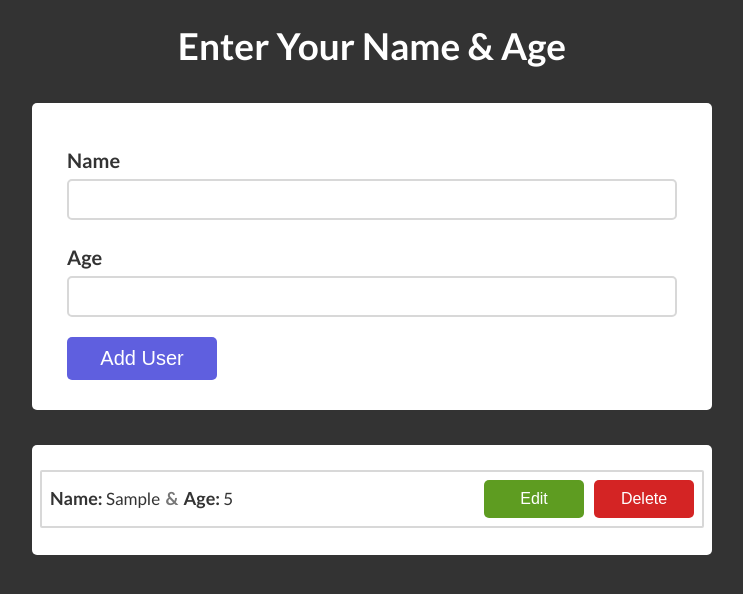
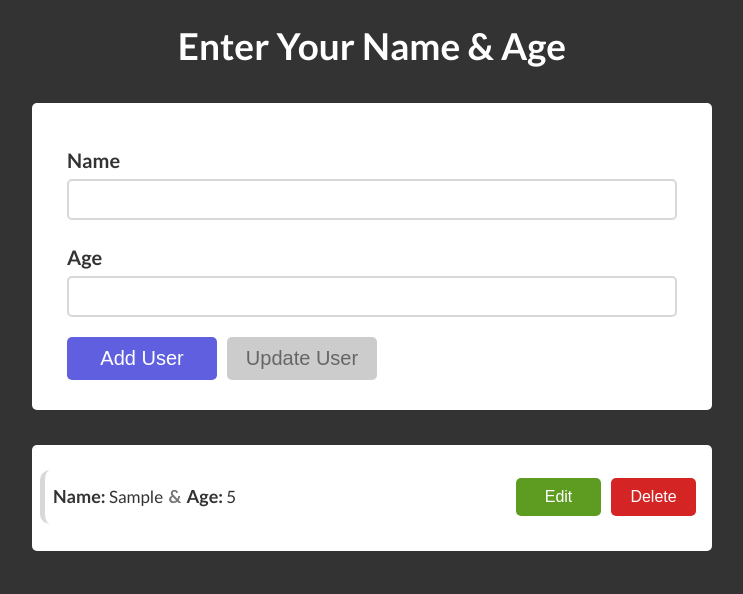
Before and after one commit to jawad-ul-hassan/CRUD-React-App, a React (Create React App) app: page / in a window 1280 px wide. Both pictures are taken after typing "Sample", "5" into the empty fields and a click on the button "Add User". Shown: the top 594 px of the page, without its empty margins (268-1011 px from the left). Built offline with nearby package versions, Linux system fonts and the light colour scheme; the HTML template or start-up script is replaced by a standard one.

Commit message:
UI improved and Edit functionality partially added

```diff
--- a/src/App.js
+++ b/src/App.js
@@ -6,10 +6,26 @@ import ValidModal from './components/ValidModal';
 
 const App = () => {
   const [userInfo, setUserInfo] = useState([]);
+  const [isEdit, setEdit] = useState(false);
 
   const newUserData = (name, age) => {
     const newUser = { name, age };
     setUserInfo([...userInfo, newUser]);
+  };
+
+  const updateUser = userId => {
+    const updatedList = userInfo.map((user, index) => {
+      if (index === userId) {
+        const updateUser = {
+          name: 'Donald',
+          age: 75,
+        };
+        return updateUser;
+      }
+      return user;
+    });
+    console.log(updatedList);
+    return updatedList;
   };
 
   const [modalIsOpen, setModalIsOpen] = useState(false);
@@ -41,11 +57,14 @@ const App = () => {
         userInputInfo={newUserData}
         modalOpenHandler={modalOpen}
         ageChecker={theAgeChecker}
+        isEdit={isEdit}
       />
       <UserCardList
         userData={userInfo}
         setUserInfo={setUserInfo}
         deleteHandler={deleteHandler}
+        setEdit={setEdit}
+        updateUser={updateUser}
       />
     </div>
   );
--- a/src/components/UserCard.js
+++ b/src/components/UserCard.js
@@ -4,6 +4,11 @@ import styles from './UserCard.module.css';
 const UserCard = props => {
   const deleteCard = () => {
     props.deleteHandler(props.id);
+  };
+
+  const editCard = () => {
+    props.setEdit(true);
+    props.updateUser(props.id);
   };
 
   return (
@@ -14,7 +19,9 @@ const UserCard = props => {
         <span>Age:</span> {props.age}
       </p>
       <div>
-        <button className={styles['edit-btn']}>Edit</button>
+        <button className={styles['edit-btn']} onClick={editCard}>
+          Edit
+        </button>
         <button className={styles['delete-btn']} onClick={deleteCard}>
           Delete
         </button>
--- a/src/components/UserCard.module.css
+++ b/src/components/UserCard.module.css
@@ -1,14 +1,22 @@
 .user-card {
   width: 100%;
   padding: 8px;
-  border: 2px solid #d8d8d8;
+  border-left: 5px solid #d8d8d8;
   background-color: #fff;
-  border-radius: 2px;
   margin-bottom: 12px;
   display: flex;
   justify-content: space-between;
+  flex-wrap: wrap;
+  border-radius: 10px;
   align-items: center;
   color: #fff;
+  transition: transform 0.35s ease-in-out;
+}
+
+.user-card:hover {
+  border-left: 5px solid rgb(95, 95, 223);
+  cursor: pointer;
+  transform: translateX(3.5px);
 }
 
 .user-card p {
@@ -26,7 +34,7 @@
   padding: 10px 15px;
   color: #fff;
   border: 0;
-  width: 100px;
+  width: 85px;
   cursor: pointer;
   border-radius: 5px;
   font-size: 1.6rem;
@@ -44,6 +52,10 @@
 }
 
 @media (max-width: 475px) {
+  .user-card {
+    flex-direction: column;
+  }
+
   .user-card p span {
     font-size: 1.5rem;
   }
@@ -54,8 +66,8 @@
 
   .user-card button {
     width: 65px;
-    flex-basis: 65px;
-    padding: 10px 12px;
+    padding: 8px 12px;
+    margin-top: 5px;
     font-size: 1.5rem;
     text-align: center;
   }
--- a/src/components/UserCardList.js
+++ b/src/components/UserCardList.js
@@ -11,6 +11,8 @@ const UserCardList = props => {
         age={user.age}
         deleteHandler={props.deleteHandler}
         id={index}
+        setEdit={props.setEdit}
+        updateUser={props.updateUser}
       />
     );
   });
--- a/src/components/UserForm.js
+++ b/src/components/UserForm.js
@@ -30,7 +30,7 @@ const UserForm = props => {
   };
 
   const formComponent = (
-    <form onSubmit={userDataHandler} className={styles['user-form']}>
+    <form className={styles['user-form']}>
       <div className={styles['form-control']}>
         <label>Name</label>
         <input type="text" value={name} onChange={nameInputHandler} />
@@ -40,7 +40,16 @@ const UserForm = props => {
         <input type="number" value={age} onChange={ageInputHandler} />
       </div>
       <div className={styles['form-control']}>
-        <button className={styles['user-btn']}>Add User</button>
+        <button
+          className={styles['user-btn']}
+          onClick={userDataHandler}
+          disabled={props.isEdit}
+        >
+          Add User
+        </button>
+        <button className={styles['update-btn']} disabled={!props.isEdit}>
+          Update User
+        </button>
       </div>
     </form>
   );
--- a/src/components/UserForm.module.css
+++ b/src/components/UserForm.module.css
@@ -45,6 +45,31 @@
   border-radius: 5px;
   cursor: pointer;
 }
+.user-btn:disabled {
+  background-color: #cccccc;
+  color: #666666;
+  cursor: not-allowed;
+}
+
+.user-form .update-btn {
+  display: inline-block;
+  padding: 10px 12px;
+  text-align: center;
+  color: #fff;
+  background-color: rgb(94, 156, 33);
+  width: 150px;
+  font-size: 2rem;
+  border: 0;
+  margin-left: 10px;
+  border-radius: 5px;
+  cursor: pointer;
+}
+
+.update-btn:disabled {
+  background-color: #cccccc;
+  color: #666666;
+  cursor: not-allowed;
+}
 
 @media (max-width: 695px) {
   .user-form {
```
